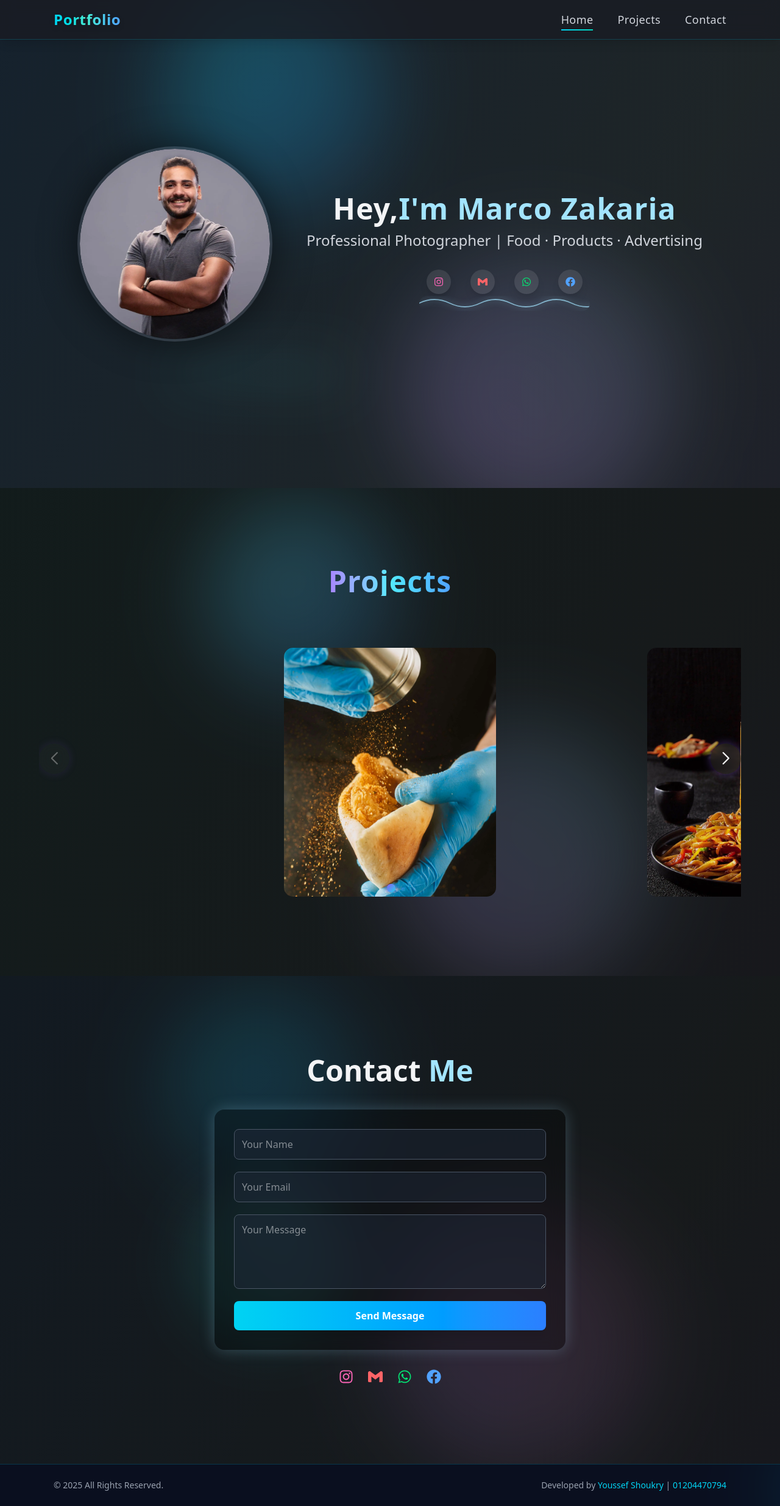
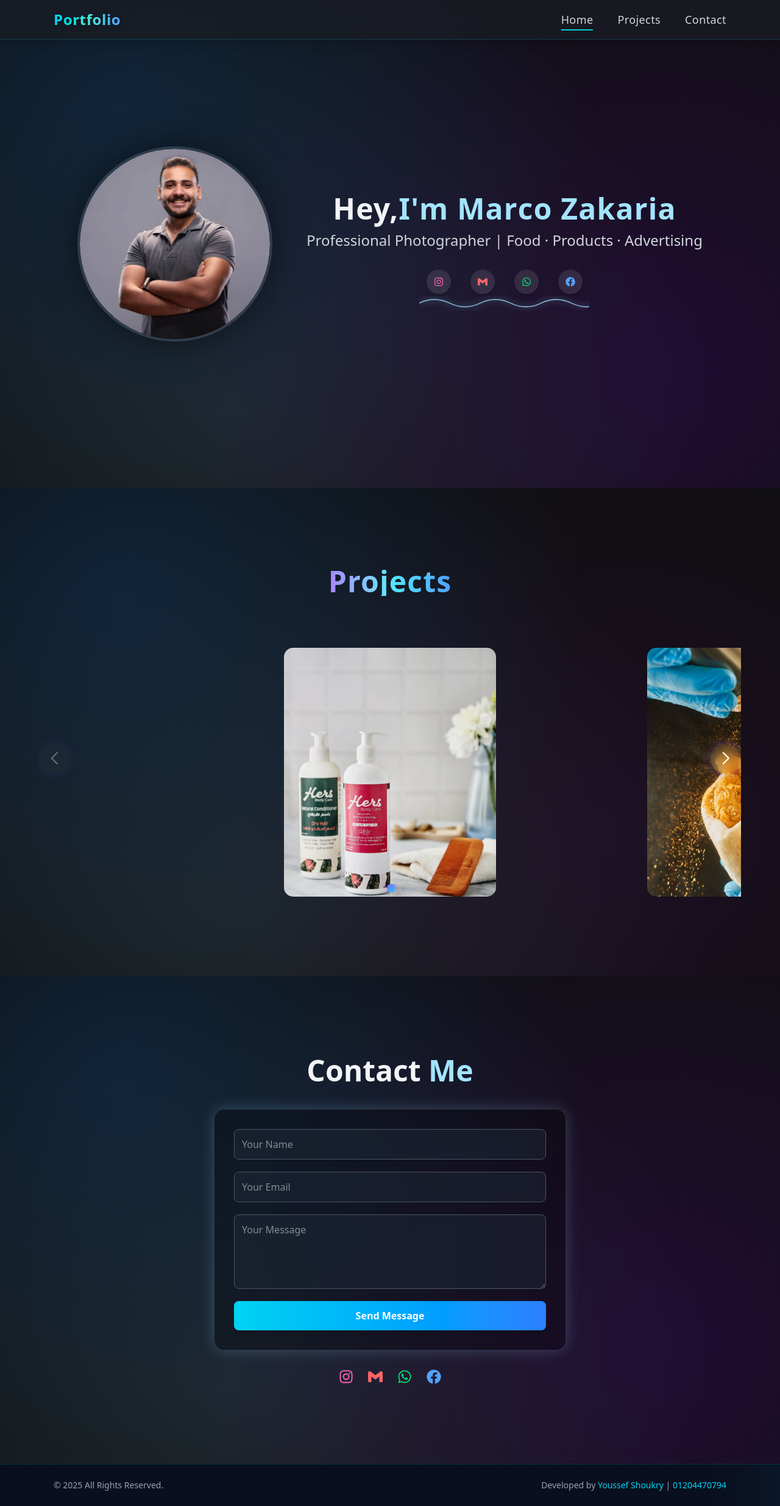
Before and after one commit to youssefshoukry1/Marco-portfolio, a Next.js app: page / in a window 1280 px wide. Shown: the whole page at 61% size. Built offline with nearby package versions, Linux system fonts and the light colour scheme.

Commit message:
update project

```diff
--- a/src/app/Contact/page.tsx
+++ b/src/app/Contact/page.tsx
@@ -9,38 +9,19 @@ export default function Contact() {
     <section
       id="Contact"
       className="relative min-h-screen w-full flex flex-col justify-center items-center px-6 py-16 bg-[#0f0f0f] overflow-hidden"
-    >
-      {/* 🔹 خلفية متدرجة + فقاعات */}
-      <motion.div
-        className="absolute inset-0"
-        style={{
-          background: "linear-gradient(120deg, rgba(0,120,255,0.1), rgba(163,228,255,0.05), rgba(128,0,255,0.1))",
-          backgroundSize: "300% 300%",
-        }}
-        animate={{ backgroundPosition: ["0% 50%", "100% 50%", "0% 50%"] }}
-        transition={{ duration: 30, repeat: Infinity, ease: "easeInOut" }}
-      />
-
-      <div className="absolute inset-0 overflow-hidden">
-        <motion.div
-          className="absolute w-72 h-72 rounded-full blur-3xl bg-gradient-to-br from-cyan-400/20 to-blue-500/10 mix-blend-screen"
-          animate={{ x: [0, 100, -100, 0], y: [0, -80, 60, 0], scale: [1, 1.1, 0.9, 1] }}
-          transition={{ duration: 18, repeat: Infinity, ease: "easeInOut" }}
-          style={{ top: "15%", left: "15%" }}
-        />
-        <motion.div
-          className="absolute w-96 h-96 rounded-full blur-3xl bg-gradient-to-tr from-purple-400/15 to-pink-400/10 mix-blend-screen"
-          animate={{ x: [0, -120, 80, 0], y: [0, 70, -90, 0], scale: [1, 1.15, 0.85, 1] }}
-          transition={{ duration: 22, repeat: Infinity, ease: "easeInOut" }}
-          style={{ bottom: "10%", right: "10%" }}
-        />
-        <motion.div
-          className="absolute w-60 h-60 rounded-full blur-2xl bg-gradient-to-bl from-cyan-300/15 to-teal-400/10 mix-blend-screen"
-          animate={{ x: [0, 60, -60, 0], y: [0, -50, 50, 0], scale: [1, 1.1, 0.9, 1] }}
-          transition={{ duration: 20, repeat: Infinity, ease: "easeInOut" }}
-          style={{ bottom: "20%", left: "20%" }}
-        />
-      </div>
+>
+  {/* 🔹 خلفية ثابتة (شبه الفقاعات القديمة) */}
+  <div
+    className="absolute inset-0"
+    style={{
+      background: `
+        radial-gradient(circle at 15% 20%, rgba(0,120,255,0.15), transparent 60%),
+        radial-gradient(circle at 85% 75%, rgba(128,0,255,0.15), transparent 65%),
+        radial-gradient(circle at 30% 85%, rgba(163,228,255,0.1), transparent 70%)
+      `,
+      backgroundColor: "#0f0f0f", // نفس اللون الأساسي اللي عندك
+    }}
+  />
 
       {/* العنوان */}
       <motion.h2
--- a/src/app/Projects/page.tsx
+++ b/src/app/Projects/page.tsx
@@ -9,15 +9,17 @@ import Image from "next/image";
 import { motion } from "framer-motion";
 
 const projects = [
+  { img: "/img (19).webp" },
   { img: "/img (18).webp" },
     { img: "/img (9).webp" },
+          { img: "/img (16).webp" },
             { img: "/img (1).webp" },
+                { img: "/img (15).webp" },
+                                { img: "/img (14).webp" },
+                                        { img: "/img (13).webp" },
                                         { img: "/img (12).webp" },
           { img: "/img (2).webp" },
-            { img: "/img (19).webp" },
-    { img: "/img (15).webp" },
-      { img: "/img (16).webp" },
-        { img: "/img (13).webp" },
+
             { img: "/img (11).webp" },
               { img: "/img (8).webp" },
 ];
@@ -29,36 +31,21 @@ export default function Projects() {
     <section
       id="Projects"
       className="relative min-h-screen w-full flex flex-col justify-center items-center overflow-hidden bg-[#0f0f0f] lg:gap-9 gap-6"
-    >
-         {/* خلفية متحركة */}
-      <motion.div
+    ><div className="absolute inset-0">
+  {/* خلفية جريدينت ثابتة */}
+  <div
     className="absolute inset-0"
     style={{
-          background:
-            "linear-gradient(120deg, rgba(0,200,180,0.08), rgba(163,228,255,0.05), rgba(180,0,255,0.08))",
-          backgroundSize: "300% 300%",
+      background: `
+        radial-gradient(circle at 15% 20%, rgba(0,120,255,0.15), transparent 60%),
+        radial-gradient(circle at 80% 70%, rgba(180,0,255,0.08), transparent 60%),
+        radial-gradient(circle at 30% 85%, rgba(163,228,255,0.1), transparent 70%)
+      `,
+      backgroundColor: "#0f0f0f", // أو أي لون أساسي
     }}
-        animate={{ backgroundPosition: ["0% 50%", "100% 50%", "0% 50%"] }}
-        transition={{ duration: 30, repeat: Infinity, ease: "easeInOut" }}
   />
-      {/* فقاعات متحركة */}
-      <div className="absolute inset-0 overflow-hidden">
-        <motion.div
-          className="absolute w-72 h-72 rounded-full blur-3xl
-          bg-gradient-to-br from-cyan-300/25 to-blue-500/20 mix-blend-screen"
-          animate={{ x: [0, 120, -100, 0], y: [0, -80, 60, 0], scale: [1, 1.1, 0.9, 1] }}
-          transition={{ duration: 26, repeat: Infinity, ease: "easeInOut" }}
-          style={{ top: "12%", left: "20%" }}
-        />
-        <motion.div
-          className="absolute w-96 h-96 rounded-full blur-3xl
-          bg-gradient-to-tr from-purple-400/20 to-cyan-300/15 mix-blend-screen"
-          animate={{ x: [0, -140, 100, 0], y: [0, 100, -90, 0], scale: [1, 1.15, 0.85, 1] }}
-          transition={{ duration: 28, repeat: Infinity, ease: "easeInOut" }}
-          style={{ bottom: "10%", right: "10%" }}
-        />
+</div>
 
-      </div>
 
       {/* العنوان */}
       <motion.h2
--- a/src/app/page.tsx
+++ b/src/app/page.tsx
@@ -12,78 +12,20 @@ export default function Home() {
     <>
       <section
   id="Home"
-        className="relative h-screen w-full flex justify-center items-center flex-col lg:flex-row gap-14 px-6 overflow-hidden
-        bg-[#0f0f0f]"
+  className="relative h-screen w-full flex justify-center items-center flex-col lg:flex-row gap-14 px-6 overflow-hidden bg-[#0f0f0f]"
 >
-        {/* 🔹 خلفية متحركة (gradient cinematic) */}
-        <motion.div
+  {/* 🔹 خلفية ثابتة (شبه الفقاعات القديمة) */}
+  <div
     className="absolute inset-0"
     style={{
-            background:
-              "linear-gradient(120deg, rgba(0,120,255,0.15), rgba(163,228,255,0.1), rgba(128,0,255,0.15))",
-            backgroundSize: "300% 300%",
-          }}
-          animate={{
-            backgroundPosition: ["0% 50%", "100% 50%", "0% 50%"],
-          }}
-          transition={{
-            duration: 30,
-            repeat: Infinity,
-            ease: "easeInOut",
+      background: `
+        radial-gradient(circle at 15% 20%, rgba(0,120,255,0.15), transparent 60%),
+        radial-gradient(circle at 85% 75%, rgba(128,0,255,0.15), transparent 65%),
+        radial-gradient(circle at 30% 85%, rgba(163,228,255,0.1), transparent 70%)
+      `,
+      backgroundColor: "#0f0f0f", // نفس اللون الأساسي اللي عندك
     }}
   />
-
-
-        <div className="absolute inset-0 overflow-hidden">
-          <motion.div
-            className="absolute w-40 h-40 sm:w-56 sm:h-56 lg:w-80 lg:h-80 rounded-full blur-3xl
-            bg-gradient-to-br from-cyan-400/30 to-blue-500/20 mix-blend-screen"
-            animate={{
-              x: [0, 120, -120, 0],
-              y: [0, -100, 80, 0],
-              scale: [1, 1.15, 0.9, 1],
-            }}
-            transition={{
-              duration: 25,
-              repeat: Infinity,
-              ease: "easeInOut",
-            }}
-            style={{ top: "10%", left: "15%" }}
-          />
-
-          <motion.div
-            className="absolute w-48 h-48 sm:w-64 sm:h-64 lg:w-96 lg:h-96 rounded-full blur-3xl
-            bg-gradient-to-tr from-purple-400/25 to-blue-300/15 mix-blend-screen"
-            animate={{
-              x: [0, -140, 100, 0],
-              y: [0, 90, -100, 0],
-              scale: [1, 1.2, 0.85, 1],
-            }}
-            transition={{
-              duration: 28,
-              repeat: Infinity,
-              ease: "easeInOut",
-            }}
-            style={{ bottom: "5%", right: "8%" }}
-          />
-
-          <motion.div
-            className="absolute  w-48 h-48 sm:w-64 sm:h-64 lg:w-64 lg:h-6 rounded-full blur-2xl
-            bg-gradient-to-bl from-cyan-300/20 to-teal-400/15 mix-blend-screen"
-            animate={{
-              x: [0, 70, -70, 0],
-              y: [0, -60, 60, 0],
-              scale: [1, 1.1, 0.9, 1],
-            }}
-            transition={{
-              duration: 22,
-              repeat: Infinity,
-              ease: "easeInOut",
-            }}
-            style={{ bottom: "15%", left: "18%" }}
-          />
-        </div>
-
 {/* صورة مع شادو محسّن */}
 <motion.div
   initial={{ opacity: 0, scale: 0.85 }}
```
Lines whose indentation alone changed are shown as unchanged.
